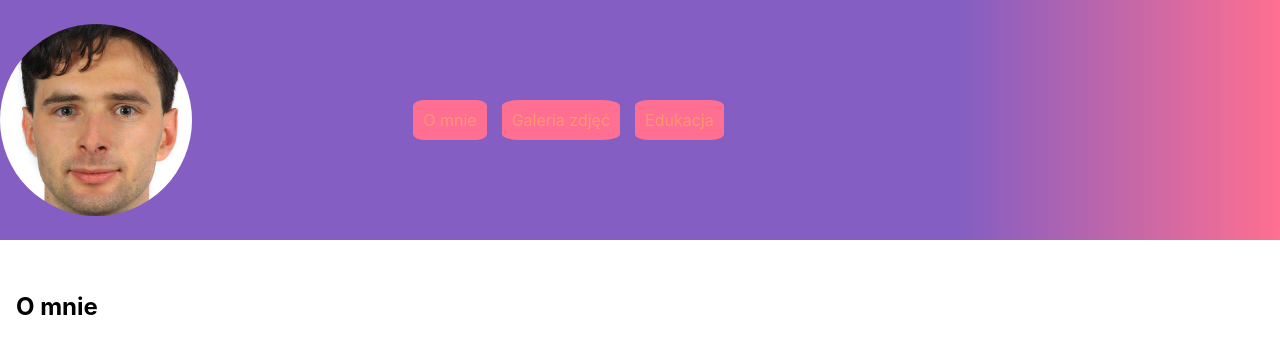
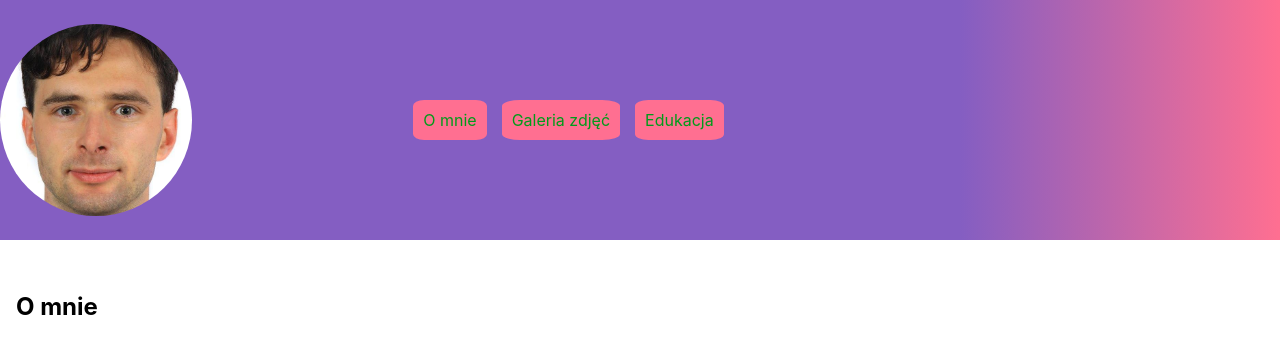
Before and after one commit to MaciejUberna/PhotoGallery, a React (Create React App) app: page / in a window 1280 px wide. Shown: the top 354 px of the page. Built offline with nearby package versions, Linux system fonts and the light colour scheme.

Commit message:
minor style adjustments.

```diff
--- a/src/sass/abstracts/variables.scss
+++ b/src/sass/abstracts/variables.scss
@@ -3,9 +3,9 @@ $color-primary: #845EC2;
 $color-secondary-light: #FF6F91;
 $color-secondary-dark: #D65DB1;
 
-$color-tertiary: #FF9671;
+$color-tertiary: #009b1a;
 
-$color-quaduprary: #F9F871;
+$color-quaduprary: #009b1a;
 
 $color-alert: #FFC75F;
 
```
